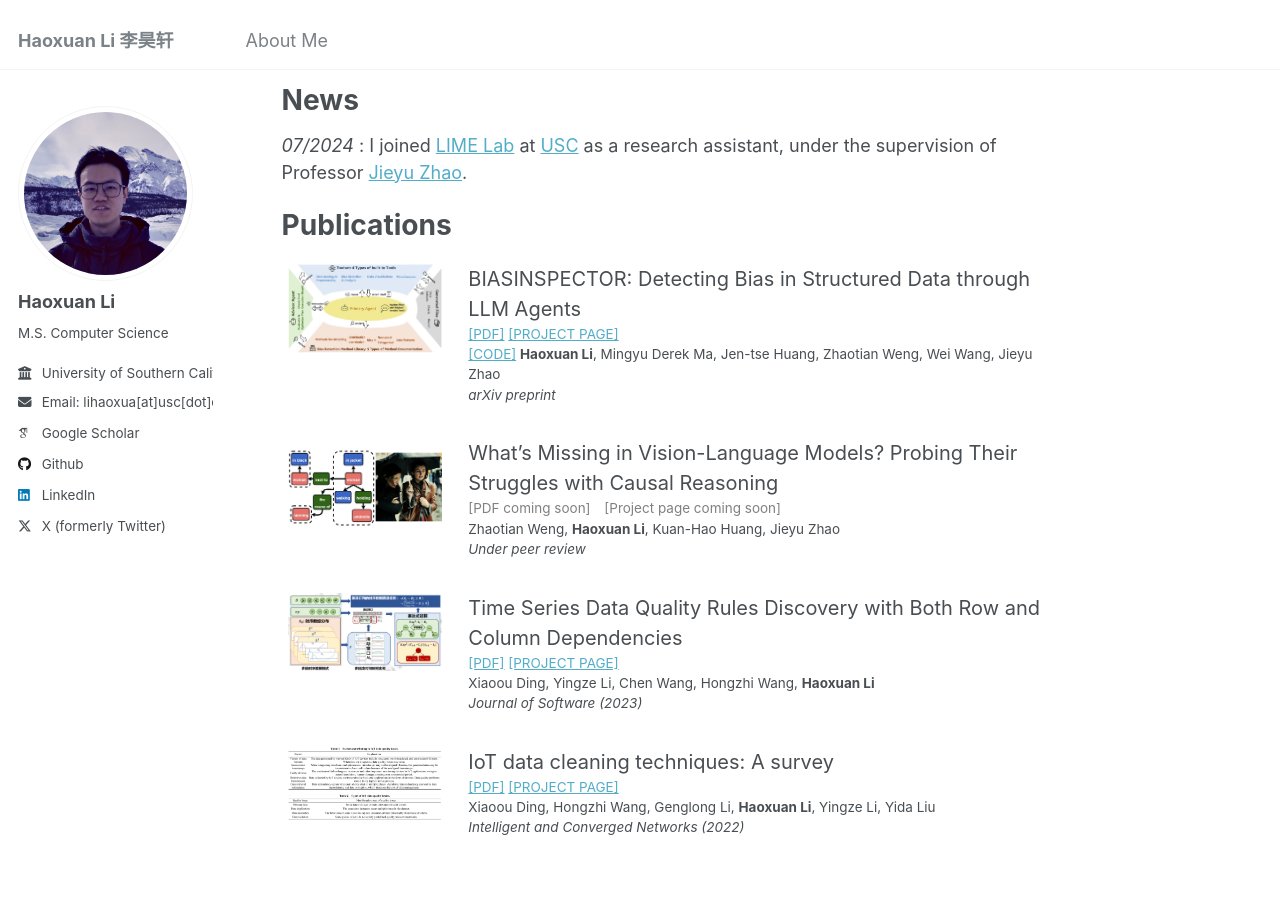
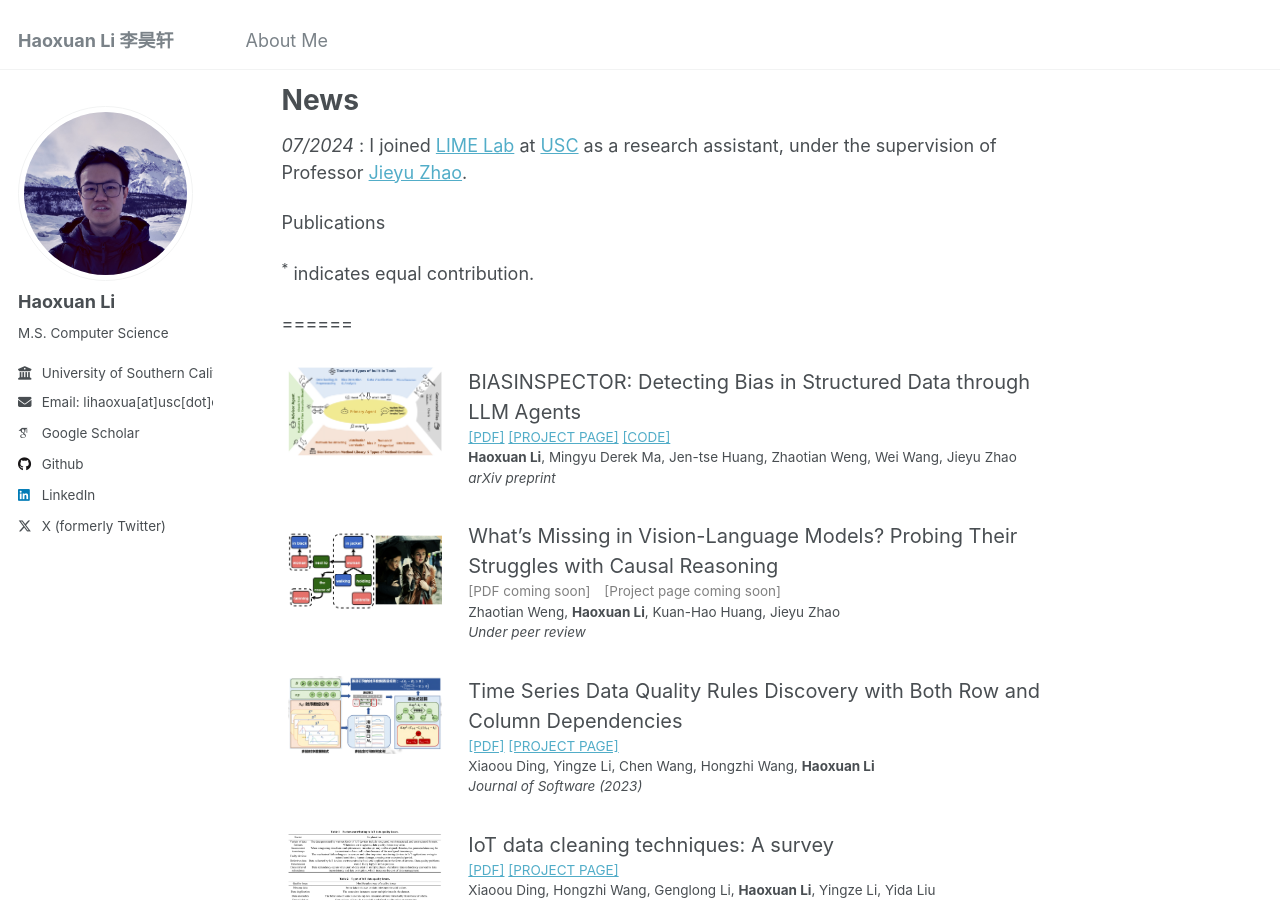
Before and after one commit to HauxLee/hauxlee.github.io, a Jekyll site: the page built from _pages/about.md, in a window 1280 px wide and 900 px high, scrolled down 354 px. Built offline with Jekyll 4.4.1, drawn with Linux system fonts in a browser that asks for light colours; some web fonts are replaced; a script that is not in the unit is left out.

Commit message:
Update publication section

```diff
--- a/_pages/about.md
+++ b/_pages/about.md
@@ -17,6 +17,9 @@ News
 
 
 Publications
+
+<p><sup>*</sup> indicates equal contribution.</p>
+
 ======
 <table style="border: none; border-collapse: collapse; width: 100%; table-layout: fixed; margin-bottom: 20px;">
   <tr>
@@ -26,8 +29,8 @@ Publications
     <td style="border: none; vertical-align: top;">
       <span style="font-size: 20px;">BIASINSPECTOR: Detecting Bias in Structured Data through LLM Agents</span> <br>
       <a href="https://arxiv.org/pdf/2504.04855">[PDF]</a>
-      <a href="https://arxiv.org/abs/2504.04855">[PROJECT PAGE]</a> <br>
-      <a href="https://github.com/uscnlp-lime/BiasInspector">[CODE]</a>
+      <a href="https://arxiv.org/abs/2504.04855">[PROJECT PAGE]</a>
+      <a href="https://github.com/uscnlp-lime/BiasInspector">[CODE]</a> <br>
       <strong>Haoxuan Li</strong>, Mingyu Derek Ma, Jen-tse Huang, Zhaotian Weng, Wei Wang, Jieyu Zhao  <br>
       <i>arXiv preprint</i> <br>
     </td>
```
